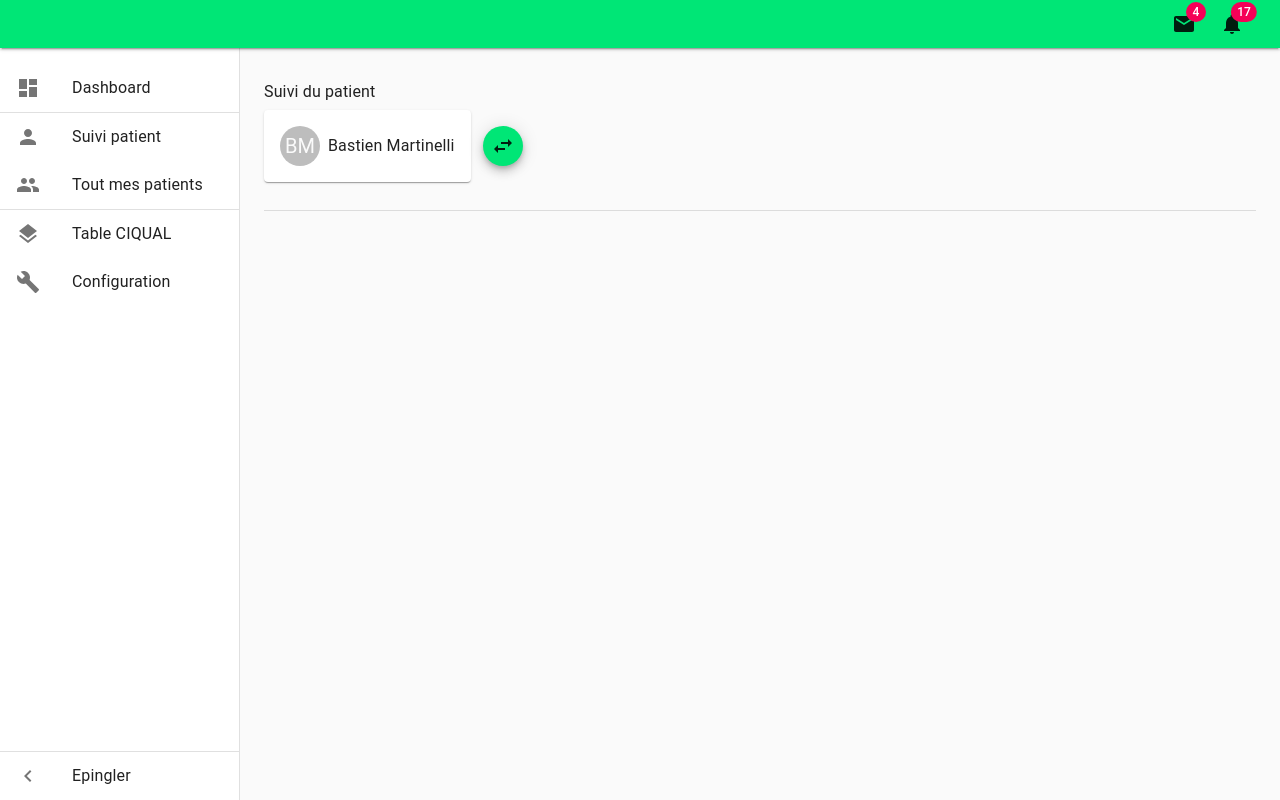
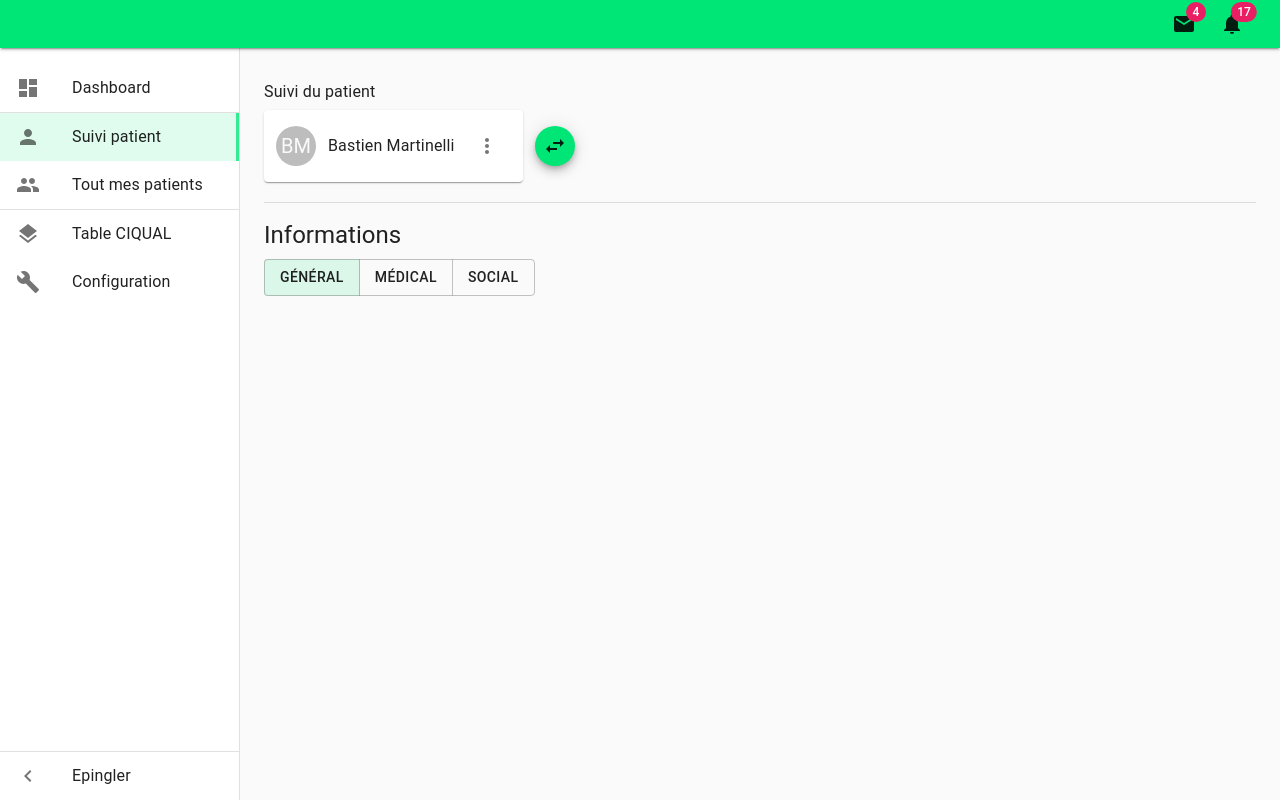
Before and after one commit to BastienMartinelli/react-material-ui-dashboard, a React (Create React App) app: page /patient in a window 1280 px wide. Built offline with nearby package versions, Linux system fonts and the light colour scheme.

Commit message:
Add route focus to nav

```diff
--- a/src/App.tsx
+++ b/src/App.tsx
@@ -1,6 +1,6 @@
 import React from "react";
 import { createMuiTheme, ThemeProvider } from "@material-ui/core/styles";
-import { green } from "@material-ui/core/colors";
+import { green, pink } from "@material-ui/core/colors";
 import { BrowserRouter as Router, Switch, Route } from "react-router-dom";
 
 import DashboardLayout from "./components/DashboardLayout";
@@ -15,6 +15,9 @@ const lightTheme = createMuiTheme({
   palette: {
     primary: {
       main: green["A400"]
+    },
+    secondary: {
+      main: pink[500]
     }
   }
 });
--- a/src/components/DashboardLayout/DashboardLayout.tsx
+++ b/src/components/DashboardLayout/DashboardLayout.tsx
@@ -7,7 +7,7 @@ import Divider from "@material-ui/core/Divider";
 import Container from "@material-ui/core/Container";
 import ChevronLeftIcon from "@material-ui/icons/ChevronLeft";
 import ChevronRightIcon from "@material-ui/icons/ChevronRight";
-import { mainListItems } from "./listItems";
+import NavList from "./NavList";
 import MailIcon from "@material-ui/icons/Mail";
 import NotificationsIcon from "@material-ui/icons/Notifications";
 
@@ -115,7 +115,7 @@ export default function DashboardLayout({ children }) {
         }}
       >
         <div className={classes.drawerToolbar}></div>
-        {mainListItems}
+        <NavList />
         <div style={{ margin: "auto" }}></div>
         <Divider />
         <ListItem button onClick={toggleDrawer}>
--- /dev/null
+++ b/src/components/DashboardLayout/NavList.tsx
@@ -0,0 +1,80 @@
+import React from "react";
+import { useLocation } from "react-router";
+import ListItem from "@material-ui/core/ListItem";
+import ListItemIcon from "@material-ui/core/ListItemIcon";
+import ListItemText from "@material-ui/core/ListItemText";
+import DashboardIcon from "@material-ui/icons/Dashboard";
+import PersonIcon from "@material-ui/icons/Person";
+import BuildIcon from "@material-ui/icons/Build";
+import PeopleIcon from "@material-ui/icons/People";
+import LayersIcon from "@material-ui/icons/Layers";
+import { Divider } from "@material-ui/core";
+import { Link } from "react-router-dom";
+import { makeStyles, fade } from "@material-ui/core/styles";
+import { borderColor } from "@material-ui/system";
+
+const useStyles = makeStyles(theme => ({
+  buttonActive: {
+    backgroundColor: fade(theme.palette.primary.light, 0.15),
+    "&:hover": {
+      backgroundColor: fade(theme.palette.primary.light, 0.25)
+    },
+    borderRight: "solid",
+    borderRightColor: theme.palette.primary.light
+  }
+}));
+
+function Item({ children, to }) {
+  const location = useLocation();
+  const classes = useStyles();
+
+  return (
+    <ListItem
+      button
+      component={Link}
+      to={to}
+      className={location.pathname === to ? classes.buttonActive : ""}
+    >
+      {children}
+    </ListItem>
+  );
+}
+
+export default function NavList() {
+  return (
+    <>
+      <Item to="/">
+        <ListItemIcon>
+          <DashboardIcon />
+        </ListItemIcon>
+        <ListItemText primary="Dashboard" />
+      </Item>
+      <Divider />
+      <Item to="/patient">
+        <ListItemIcon>
+          <PersonIcon />
+        </ListItemIcon>
+        <ListItemText primary="Suivi patient" />
+      </Item>
+      <Item to="/patients">
+        <ListItemIcon>
+          <PeopleIcon />
+        </ListItemIcon>
+        <ListItemText primary="Tout mes patients" />
+      </Item>
+      <Divider />
+      <Item to="/ciqual">
+        <ListItemIcon>
+          <LayersIcon />
+        </ListItemIcon>
+        <ListItemText primary="Table CIQUAL" />
+      </Item>
+      <Item to="/settings">
+        <ListItemIcon>
+          <BuildIcon />
+        </ListItemIcon>
+        <ListItemText primary="Configuration" />
+      </Item>
+    </>
+  );
+}
--- a/src/components/DashboardLayout/listItems.tsx
+++ /dev/null
@@ -1,48 +0,0 @@
-import React from "react";
-import ListItem from "@material-ui/core/ListItem";
-import ListItemIcon from "@material-ui/core/ListItemIcon";
-import ListItemText from "@material-ui/core/ListItemText";
-import DashboardIcon from "@material-ui/icons/Dashboard";
-import PersonIcon from "@material-ui/icons/Person";
-import BuildIcon from "@material-ui/icons/Build";
-import PeopleIcon from "@material-ui/icons/People";
-import LayersIcon from "@material-ui/icons/Layers";
-import { Divider } from "@material-ui/core";
-import { Link } from "react-router-dom";
-
-export const mainListItems = (
-  <div>
-    <ListItem button component={Link} to="/">
-      <ListItemIcon>
-        <DashboardIcon />
-      </ListItemIcon>
-      <ListItemText primary="Dashboard" />
-    </ListItem>
-    <Divider />
-    <ListItem button component={Link} to="/patient">
-      <ListItemIcon>
-        <PersonIcon />
-      </ListItemIcon>
-      <ListItemText primary="Suivi patient" />
-    </ListItem>
-    <ListItem button component={Link} to="/patients">
-      <ListItemIcon>
-        <PeopleIcon />
-      </ListItemIcon>
-      <ListItemText primary="Tout mes patients" />
-    </ListItem>
-    <Divider />
-    <ListItem button component={Link} to="/ciqual">
-      <ListItemIcon>
-        <LayersIcon />
-      </ListItemIcon>
-      <ListItemText primary="Table CIQUAL" />
-    </ListItem>
-    <ListItem button component={Link} to="/settings">
-      <ListItemIcon>
-        <BuildIcon />
-      </ListItemIcon>
-      <ListItemText primary="Configuration" />
-    </ListItem>
-  </div>
-);
--- a/src/containers/Patient/Patient.tsx
+++ b/src/containers/Patient/Patient.tsx
@@ -1,35 +1,54 @@
-import React from "react";
+import React, { useState } from "react";
 import {
   Typography,
   Paper,
   Avatar,
   Fab,
   Divider,
-  Tooltip
+  Tooltip,
+  ButtonGroup,
+  Button,
+  IconButton
 } from "@material-ui/core";
-import { makeStyles } from "@material-ui/styles";
+import { makeStyles, fade } from "@material-ui/core/styles";
 import SwapHorizIcon from "@material-ui/icons/SwapHoriz";
+import MoreVertIcon from "@material-ui/icons/MoreVert";
 
-const useStyle = makeStyles({
+const useStyle = makeStyles(theme => ({
   currentUser: {
     display: "flex",
     alignItems: "center",
-    marginBottom: 28
+    marginBottom: 20,
+    marginRight: 8
   },
   userPaper: {
-    padding: 16,
+    padding: 12,
     maxWidth: 400,
     display: "flex",
     alignItems: "center",
     marginRight: 12
   },
   userName: {
-    marginLeft: 8
+    marginLeft: 12,
+    marginRight: 8
+  },
+  separator: {
+    flexGrow: 1
+  },
+  buttonActive: {
+    backgroundColor: fade(theme.palette.primary.light, 0.15),
+    "&:hover": {
+      backgroundColor: fade(theme.palette.primary.light, 0.25)
+    }
+  },
+  divider: {
+    marginBottom: 16
   }
-});
+}));
 
 function Patient() {
   const classes = useStyle();
+  const [activeInfo, setActiveInfo] = useState(0);
 
   return (
     <>
@@ -40,6 +59,9 @@ function Patient() {
           <Typography className={classes.userName}>
             Bastien Martinelli
           </Typography>
+          <IconButton>
+            <MoreVertIcon />
+          </IconButton>
         </Paper>
         <Tooltip title="Changer de patient">
           <Fab color="primary" size="small">
@@ -47,7 +69,30 @@ function Patient() {
           </Fab>
         </Tooltip>
       </div>
-      <Divider />
+      <Divider className={classes.divider} />
+      <Typography gutterBottom variant="h5">
+        Informations
+      </Typography>
+      <ButtonGroup aria-label="informations">
+        <Button
+          className={activeInfo === 0 ? classes.buttonActive : ""}
+          onClick={() => setActiveInfo(0)}
+        >
+          Général
+        </Button>
+        <Button
+          className={activeInfo === 1 ? classes.buttonActive : ""}
+          onClick={() => setActiveInfo(1)}
+        >
+          Médical
+        </Button>
+        <Button
+          className={activeInfo === 2 ? classes.buttonActive : ""}
+          onClick={() => setActiveInfo(2)}
+        >
+          Social
+        </Button>
+      </ButtonGroup>
     </>
   );
 }
--- a/src/containers/Patients/Patients.tsx
+++ b/src/containers/Patients/Patients.tsx
@@ -9,7 +9,7 @@ const useStyle = makeStyles({
   header: {
     display: "flex",
     alignItems: "center",
-    marginBottom: 28
+    marginBottom: 20
   },
   separator: {
     flexGrow: 1
```
